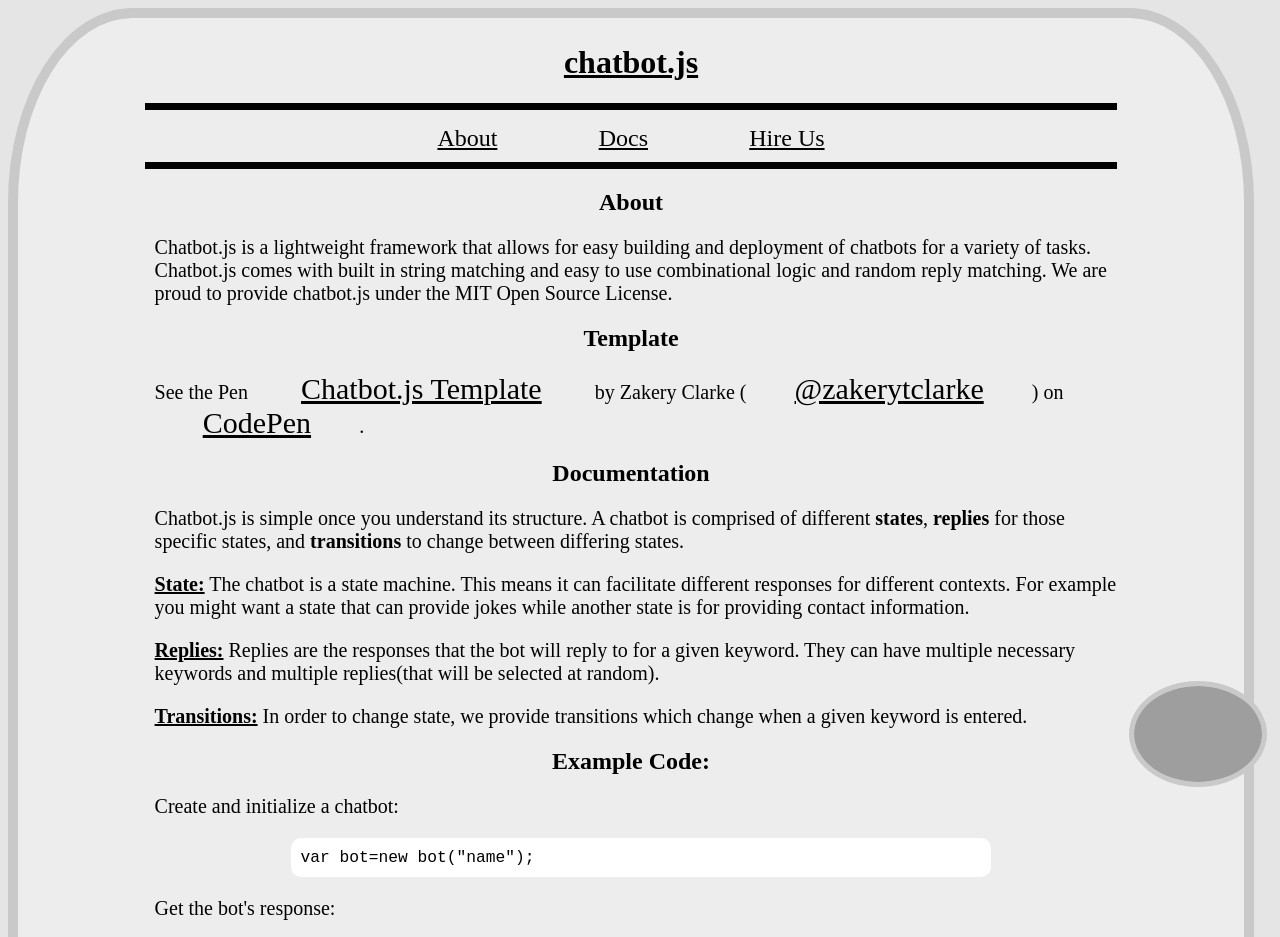
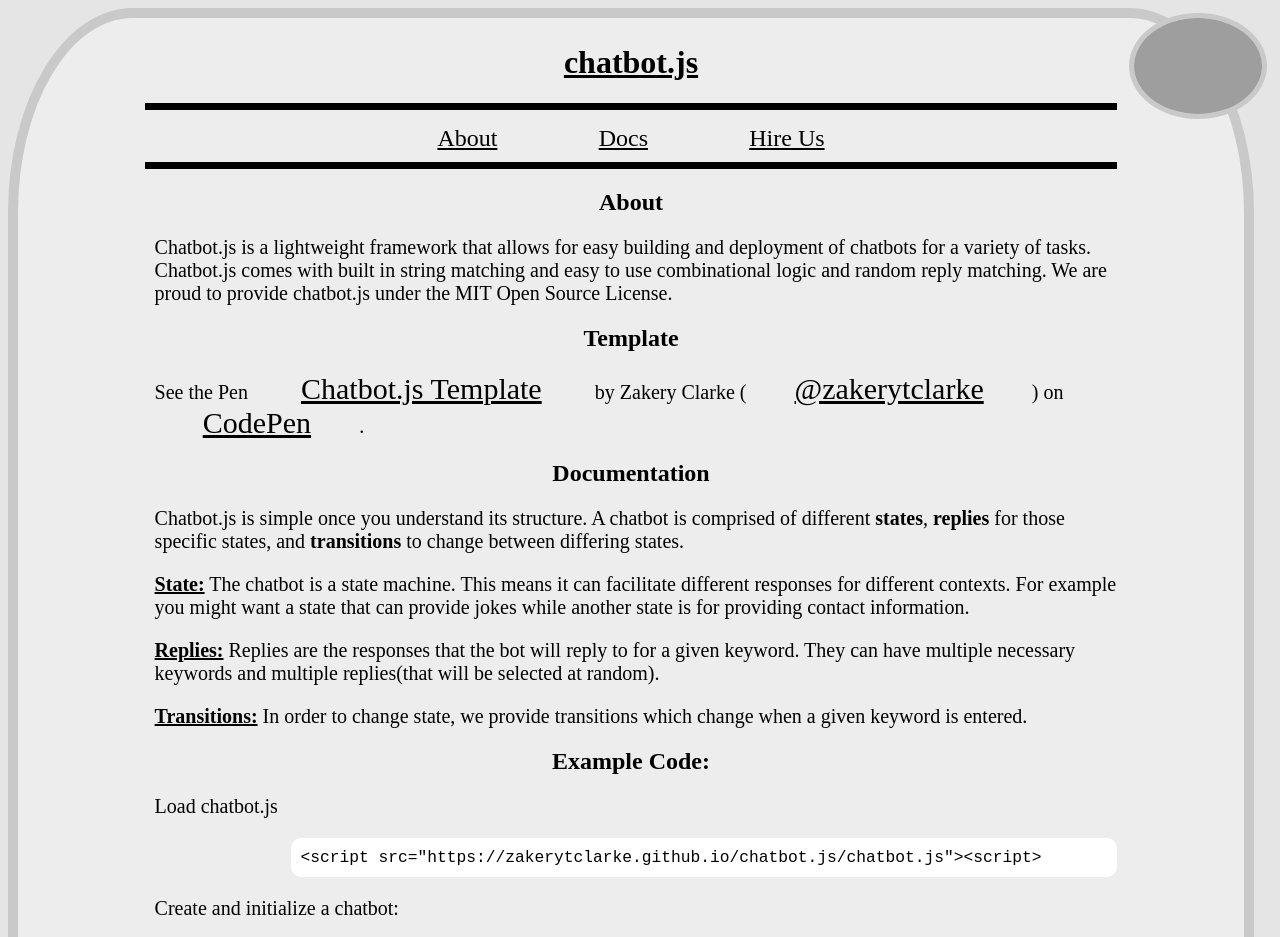
Before and after one commit to zakerytclarke/chatbot.js, a plain HTML site: page index.html in a window 1280 px wide. Shown: the top 937 px of the page. Drawn offline with Linux system fonts and the light colour scheme; grey boxes are pictures that could not be loaded; a script that the page names is missing.

Commit message:
Add files via upload

```diff
--- a/index.html
+++ b/index.html
@@ -48,18 +48,18 @@ p{
   font-family: monospace;
   background-color:white;
   border-radius:10px;
-  width:70%;
+  min-width:70%;
   margin-left: 15%;
   padding:10px;
 }
 </style>
 </head>
 <body>
-<img onclick="showbot();" style="border:5px #c9c9c9 solid;position:fixed;right:1vw;bottom:1vw;border-radius:50%;width:10%;z-index:100;" src="https://colerisetemp2.files.wordpress.com/2009/11/dock-icon-flat.png">
+<img onclick="showbot();" style="border:5px #c9c9c9 solid;position:fixed;right:1vw;top:1vw;border-radius:50%;width:10%;z-index:100;" src="https://colerisetemp2.files.wordpress.com/2009/11/dock-icon-flat.png">
 
 <div style="padding:5px;position:absolute;text-align:center;background-color:#ededed;width:95%;overflow:hidden;border:10px #c9c9c9 solid;border-radius:10%;min-height:100vh;">
 <h1>
-  <u>
+<u>
 chatbot.js
 </u>
 </h1>
@@ -107,6 +107,12 @@ Transitions:</u></b> In order to change state, we provide transitions which chan
 <h2>
 Example Code:
 </h2>
+<p>
+Load chatbot.js
+</p>
+<p class="code">
+&lt;script src="https://zakerytclarke.github.io/chatbot.js/chatbot.js"&gt;&lt;script&gt;
+</p>
 <p>
 Create and initialize a chatbot:
 </p>
```
